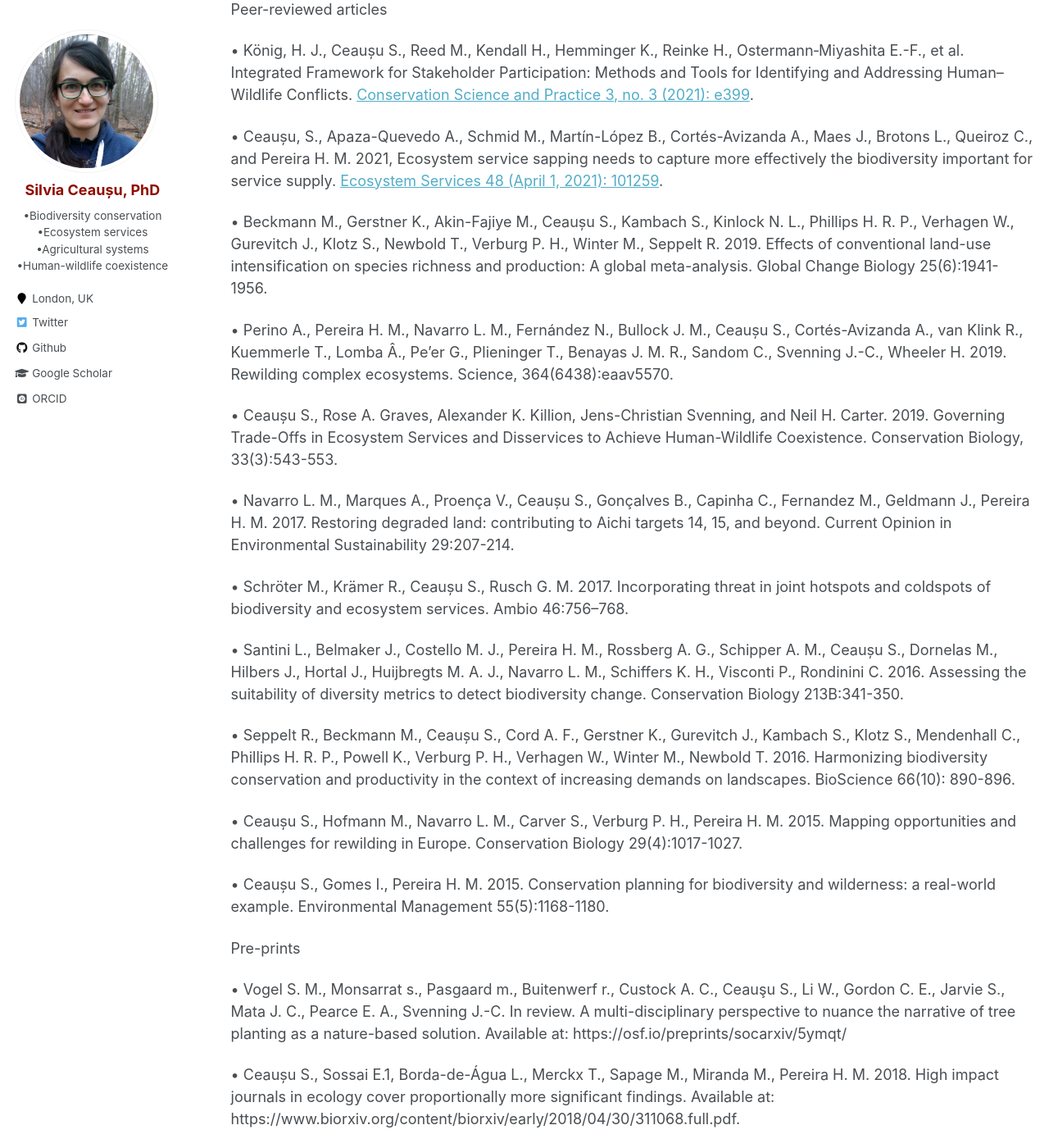
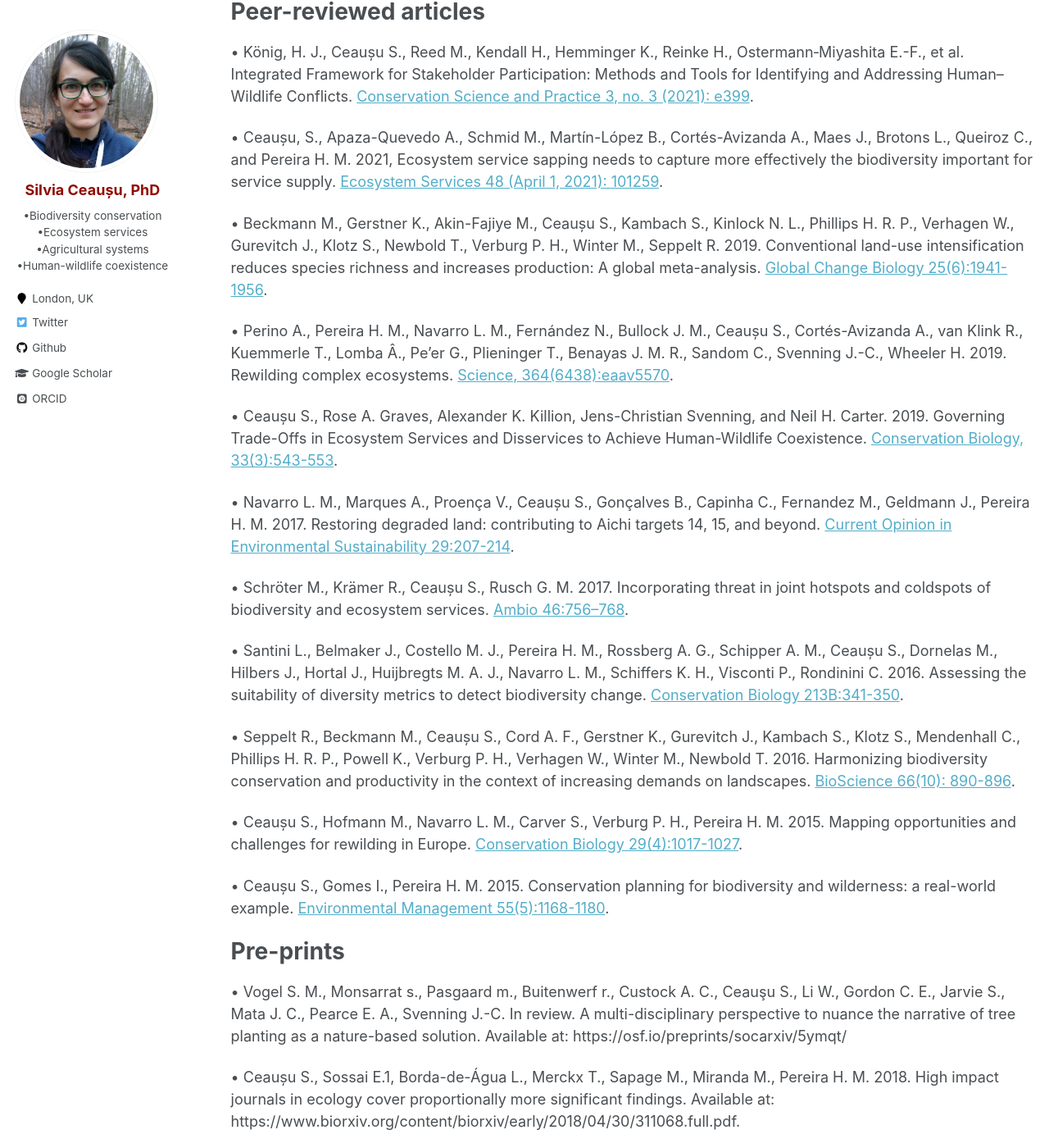
Before and after one commit to SilviaCeausu/SilviaCeausu.github.io, a Jekyll site: the page built from _pages/publications.md, in a window 1280 px wide and 1400 px high, scrolled down 548 px. Shown: the whole window at 82% size. Built offline with Jekyll 4.4.1, drawn with Linux system fonts in a browser that asks for light colours; some web fonts are replaced; some of the changed text lies outside the part shown.

Commit message:
Update publications.md

```diff
--- a/_pages/publications.md
+++ b/_pages/publications.md
@@ -8,41 +8,41 @@ author_profile: true
 
 You can also find my articles on [my Google Scholar](https://scholar.google.com/citations?user=0_y49TEAAAAJ&hl=en)
 
-Peer-reviewed articles
+# Peer-reviewed articles
 
 •	König, H. J., Ceaușu S., Reed M., Kendall H., Hemminger K., Reinke H., Ostermann‐Miyashita E.-F., et al. Integrated Framework for Stakeholder Participation: Methods and Tools for Identifying and Addressing Human–Wildlife Conflicts. [Conservation Science and Practice 3, no. 3 (2021): e399](https://doi.org/10.1111/csp2.399).
 
 •	Ceaușu, S., Apaza-Quevedo A., Schmid M., Martín-López B., Cortés-Avizanda A., Maes J., Brotons L., Queiroz C., and Pereira H. M. 2021, Ecosystem service sapping needs to capture more effectively the biodiversity important for service supply. [Ecosystem Services 48 (April 1, 2021): 101259](https://www.sciencedirect.com/science/article/pii/S2212041621000176).
 
-•	Beckmann M., Gerstner K., Akin-Fajiye M., Ceaușu S., Kambach S., Kinlock N. L., Phillips H. R. P., Verhagen W., Gurevitch J., Klotz S., Newbold T., Verburg P. H., Winter M., Seppelt R. 2019. Effects of conventional land-use intensification on species richness and production: A global meta-analysis. Global Change Biology 25(6):1941-1956.
+•	Beckmann M., Gerstner K., Akin-Fajiye M., Ceaușu S., Kambach S., Kinlock N. L., Phillips H. R. P., Verhagen W., Gurevitch J., Klotz S., Newbold T., Verburg P. H., Winter M., Seppelt R. 2019. Conventional land-use intensification reduces species richness and increases production: A global meta-analysis. [Global Change Biology 25(6):1941-1956](https://onlinelibrary.wiley.com/doi/full/10.1111/gcb.14606?casa_token=gCbn5uU83VwAAAAA%3AklH5yQ6T77fbNBptRGeWYgtPfn87zlQT8PTwsR-NMFvsuGqGtg42nMNtdML9XPN7bObMB-CdZkS5Gbs).
 
-•	Perino A., Pereira H. M., Navarro L. M., Fernández N., Bullock J. M., Ceaușu S., Cortés-Avizanda A., van Klink R., Kuemmerle T., Lomba Â., Pe’er G., Plieninger T., Benayas J. M. R., Sandom C., Svenning J.-C., Wheeler H. 2019. Rewilding complex ecosystems. Science, 364(6438):eaav5570.
+•	Perino A., Pereira H. M., Navarro L. M., Fernández N., Bullock J. M., Ceaușu S., Cortés-Avizanda A., van Klink R., Kuemmerle T., Lomba Â., Pe’er G., Plieninger T., Benayas J. M. R., Sandom C., Svenning J.-C., Wheeler H. 2019. Rewilding complex ecosystems. [Science, 364(6438):eaav5570](https://science.sciencemag.org/content/364/6438/eaav5570).
 
-•	Ceaușu S., Rose A. Graves, Alexander K. Killion, Jens-Christian Svenning, and Neil H. Carter. 2019. Governing Trade-Offs in Ecosystem Services and Disservices to Achieve Human-Wildlife Coexistence. Conservation Biology, 33(3):543-553.
+•	Ceaușu S., Rose A. Graves, Alexander K. Killion, Jens-Christian Svenning, and Neil H. Carter. 2019. Governing Trade-Offs in Ecosystem Services and Disservices to Achieve Human-Wildlife Coexistence. [Conservation Biology, 33(3):543-553](https://conbio.onlinelibrary.wiley.com/doi/full/10.1111/cobi.13241).
 
-•	Navarro L. M., Marques A., Proença V., Ceaușu S., Gonçalves B., Capinha C., Fernandez M., Geldmann J., Pereira H. M. 2017. Restoring degraded land: contributing to Aichi targets 14, 15, and beyond. Current Opinion in Environmental Sustainability 29:207-214.
+•	Navarro L. M., Marques A., Proença V., Ceaușu S., Gonçalves B., Capinha C., Fernandez M., Geldmann J., Pereira H. M. 2017. Restoring degraded land: contributing to Aichi targets 14, 15, and beyond. [Current Opinion in Environmental Sustainability 29:207-214](https://www.sciencedirect.com/science/article/pii/S1877343518300277).
 
-•	Schröter M., Krämer R., Ceaușu S., Rusch G. M. 2017. Incorporating threat in joint hotspots and coldspots of biodiversity and ecosystem services. Ambio 46:756–768.
+•	Schröter M., Krämer R., Ceaușu S., Rusch G. M. 2017. Incorporating threat in joint hotspots and coldspots of biodiversity and ecosystem services. [Ambio 46:756–768](https://www.ncbi.nlm.nih.gov/pmc/articles/PMC5622886/).
 
-•	Santini L., Belmaker J., Costello M. J., Pereira H. M., Rossberg A. G., Schipper A. M., Ceaușu S., Dornelas M., Hilbers J., Hortal J., Huijbregts M. A. J., Navarro L. M., Schiffers K. H., Visconti P., Rondinini C. 2016. Assessing the suitability of diversity metrics to detect biodiversity change. Conservation Biology 213B:341-350.
+•	Santini L., Belmaker J., Costello M. J., Pereira H. M., Rossberg A. G., Schipper A. M., Ceaușu S., Dornelas M., Hilbers J., Hortal J., Huijbregts M. A. J., Navarro L. M., Schiffers K. H., Visconti P., Rondinini C. 2016. Assessing the suitability of diversity metrics to detect biodiversity change. [Conservation Biology 213B:341-350](https://www.sciencedirect.com/science/article/abs/pii/S0006320716303305).
 
-•	Seppelt R., Beckmann M., Ceaușu S., Cord A. F., Gerstner K., Gurevitch J., Kambach S., Klotz S., Mendenhall C., Phillips H. R. P., Powell K., Verburg P. H., Verhagen W., Winter M., Newbold T. 2016. Harmonizing biodiversity conservation and productivity in the context of increasing demands on landscapes. BioScience 66(10): 890-896.
+•	Seppelt R., Beckmann M., Ceaușu S., Cord A. F., Gerstner K., Gurevitch J., Kambach S., Klotz S., Mendenhall C., Phillips H. R. P., Powell K., Verburg P. H., Verhagen W., Winter M., Newbold T. 2016. Harmonizing biodiversity conservation and productivity in the context of increasing demands on landscapes. [BioScience 66(10): 890-896](https://academic.oup.com/bioscience/article/66/10/890/2236133).
 
-•	Ceaușu S., Hofmann M., Navarro L. M., Carver S., Verburg P. H., Pereira H. M. 2015. Mapping opportunities and challenges for rewilding in Europe. Conservation Biology 29(4):1017-1027.
+•	Ceaușu S., Hofmann M., Navarro L. M., Carver S., Verburg P. H., Pereira H. M. 2015. Mapping opportunities and challenges for rewilding in Europe. [Conservation Biology 29(4):1017-1027](https://conbio.onlinelibrary.wiley.com/doi/full/10.1111/cobi.12533).
 
-•	Ceaușu S., Gomes I., Pereira H. M. 2015. Conservation planning for biodiversity and wilderness: a real-world example. Environmental Management 55(5):1168-1180.
+•	Ceaușu S., Gomes I., Pereira H. M. 2015. Conservation planning for biodiversity and wilderness: a real-world example. [Environmental Management 55(5):1168-1180](https://link.springer.com/article/10.1007/s00267-015-0453-9).
 
-Pre-prints
+# Pre-prints
 
 •	Vogel S. M., Monsarrat s., Pasgaard m., Buitenwerf r., Custock A. C., Ceauşu S., Li W., Gordon C. E., Jarvie S., Mata J. C., Pearce E. A., Svenning J.-C. In review. A multi-disciplinary perspective to nuance the narrative of tree planting as a nature-based solution. Available at: https://osf.io/preprints/socarxiv/5ymqt/
 
 •	Ceaușu S., Sossai E.1, Borda-de-Água L., Merckx T., Sapage M., Miranda M., Pereira H. M. 2018. High impact journals in ecology cover proportionally more significant findings. Available at: https://www.biorxiv.org/content/biorxiv/early/2018/04/30/311068.full.pdf.
 
-Book chapters, technical reports and non-peer-reviewed publications
+# Book chapters, technical reports and non-peer-reviewed publications
 
-•	König, H. J., Carter N., Ceaușu S., Lamb C., Ford A. T., and Kiffner C. Human–Wildlife Coexistence in Science and Practice. Conservation Science and Practice 3, no. 3 (2021): e401. (editorial accompanying the special issue)
+•	König, H. J., Carter N., Ceaușu S., Lamb C., Ford A. T., and Kiffner C. Human–Wildlife Coexistence in Science and Practice. [Conservation Science and Practice 3, no. 3 (2021): e401.](https://conbio.onlinelibrary.wiley.com/doi/full/10.1111/csp2.401) (editorial accompanying special issue “Methods for integrated assessment of human-wildlife interactions and coexistence in agricultural landscapes.”)
 
-•	Ceaușu, S., Carver S., Verburg P. H., Kuechly H. U., Hölker F., Brotons L., and Pereira H. M., European wilderness in a time of farmland abandonment, chapter in Pereira H.M. and Navarro L.M. Rewilding European Landscapes, pp. 25–46, Springer Netherlands, 2015.
+•	Ceaușu, S., Carver S., Verburg P. H., Kuechly H. U., Hölker F., Brotons L., and Pereira H. M., European wilderness in a time of farmland abandonment, chapter in [Pereira H.M. and Navarro L.M. Rewilding European Landscapes, pp. 25–46, Springer Netherlands, 2015.](https://link.springer.com/chapter/10.1007/978-3-319-12039-3_2)
 
 •	Pereira H. M., Navarro L. M., Ceaușu S., Gonçalves B., Marques A. and ten Brink B., Target 15: ecosystem restoration and resilience, in Leadley, P.W. et al. Progress towards the Aichi Biodiversity Targets: An Assessment of Biodiversity Trends, Policy Scenarios and Key Actions, Secretariat of the Convention on Biological Diversity, Montreal, Canada, 2014.
 
```
